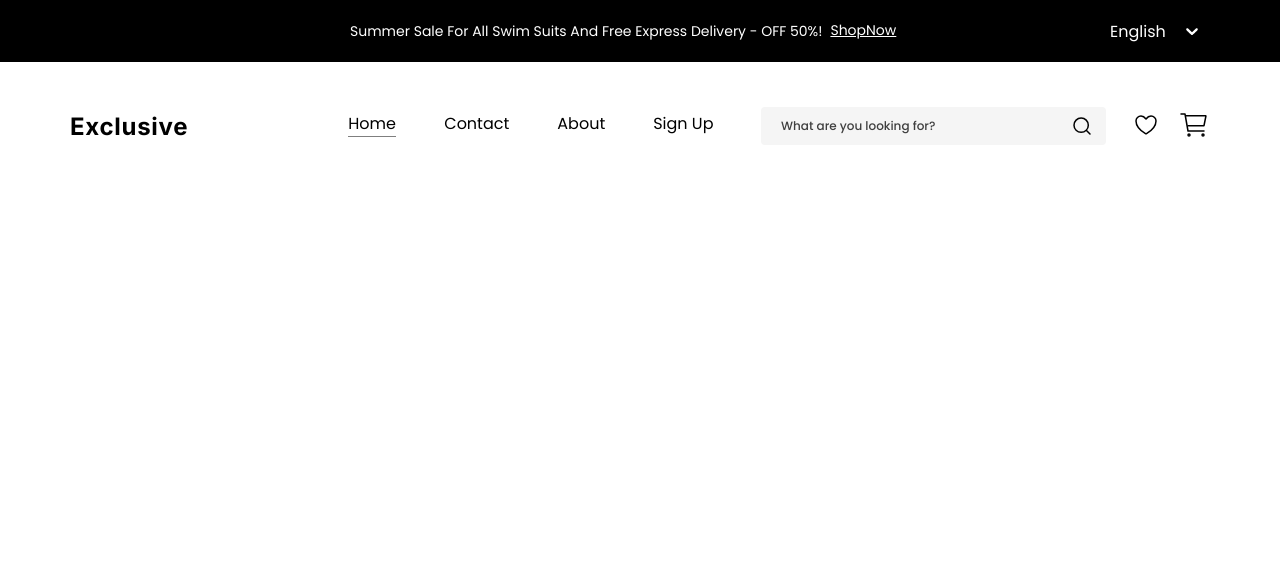
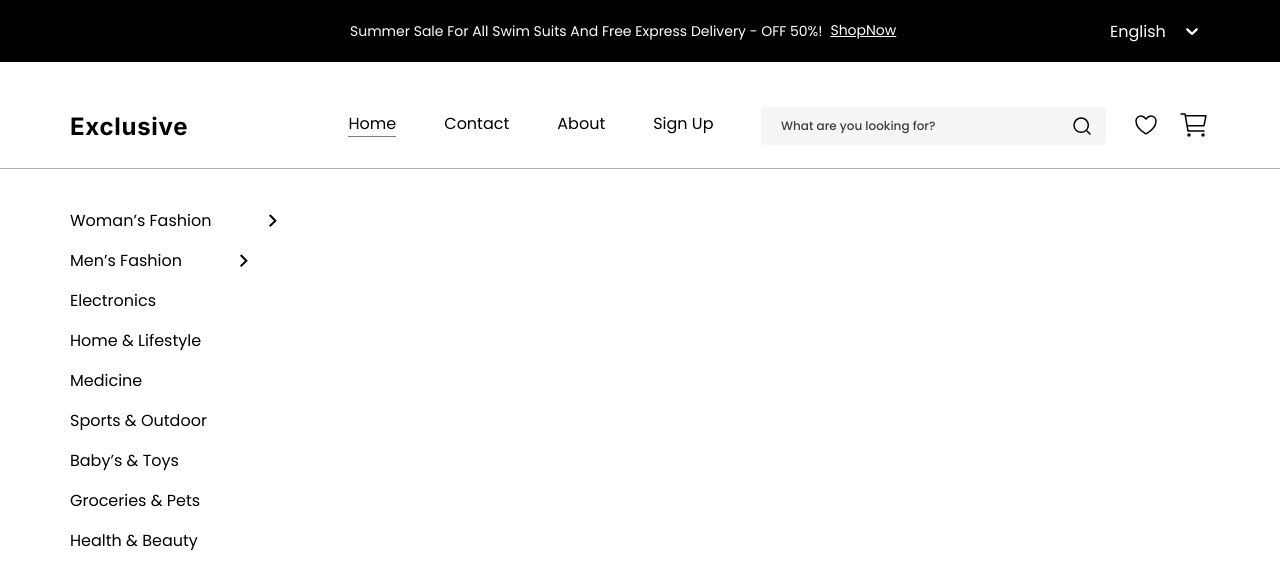
Before and after one commit to AndreyHunter/exclusive, a React (Vite) app: page / in a window 1280 px wide. Shown: the top 588 px of the page. Built offline with nearby package versions, Linux system fonts and the light colour scheme.

Commit message:
Added a categoryNav component

```diff
--- /dev/null
+++ b/src/components/categoryNav/CategoryNav.jsx
@@ -0,0 +1,23 @@
+import { Link } from 'react-router-dom';
+import categoriesNav from './categoriesNav';
+import Arrow from '../../ui/Arrow/Arrow';
+
+import styles from './categoryNav.module.scss';
+
+const CategoryNav = () => {
+    return (
+        <ul className={styles.list}>
+            {categoriesNav &&
+                categoriesNav.map((category) => (
+                    <li key={category.id} className={styles.item}>
+                        <Link to={`/category${category.path}`} className={styles.link}>
+                            {category.name}
+                        </Link>
+                        {category.subcategories && <Arrow />}
+                    </li>
+                ))}
+        </ul>
+    );
+};
+
+export default CategoryNav;
--- /dev/null
+++ b/src/components/categoryNav/categoriesNav.js
@@ -0,0 +1,83 @@
+const categoriesNav = [
+    {
+        id: 1,
+        name: 'Woman’s Fashion',
+        path: '/woman’s-fashion',
+        subcategories: [
+            {
+                id: 1,
+                name: 'jackets',
+                path: '/jackets',
+            },
+            {
+                id: 2,
+                name: 'jackets',
+                path: '/shoos',
+            },
+            {
+                id: 3,
+                name: 'jackets',
+                path: '/trousers',
+            },
+        ],
+    },
+    {
+        id: 2,
+        name: 'Men’s Fashion',
+        path: '/men’s-fashion',
+        subcategories: [
+            {
+                id: 1,
+                name: 'jackets',
+                path: '/jackets',
+            },
+            {
+                id: 2,
+                name: 'jackets',
+                path: '/shoos',
+            },
+            {
+                id: 3,
+                name: 'jackets',
+                path: '/trousers',
+            },
+        ],
+    },
+    {
+        id: 3,
+        name: 'Electronics',
+        path: '/electronics',
+    },
+    {
+        id: 4,
+        name: 'Home & Lifestyle',
+        path: '/home-lifestyle',
+    },
+    {
+        id: 5,
+        name: 'Medicine',
+        path: '/medicine',
+    },
+    {
+        id: 6,
+        name: 'Sports & Outdoor',
+        path: '/sports-outdoor',
+    },
+    {
+        id: 7,
+        name: 'Baby’s & Toys',
+        path: '/baby’s-toys',
+    },
+    {
+        id: 8,
+        name: 'Groceries & Pets',
+        path: '/groceries-pets',
+    },
+    {
+        id: 9,
+        name: 'Health & Beauty',
+        path: '/health-beauty',
+    },
+];
+
+export default categoriesNav;
--- /dev/null
+++ b/src/components/categoryNav/categoryNav.module.scss
@@ -0,0 +1,18 @@
+.list {
+    padding-top: 40px;
+    display: inline-flex;
+    flex-direction: column;
+    gap: 16px;
+}
+
+.item {
+    display: flex;
+    align-items: center;
+    gap: 50px;
+}
+
+.link {
+    color: black;
+    font-size: 1rem;
+    line-height: 150%;
+}
--- a/src/components/header/Header.jsx
+++ b/src/components/header/Header.jsx
@@ -5,10 +5,13 @@ import UserActions from '../userActions/UserActions';
 
 import navBarPages from '../../constants/navBarPages';
 
+import Container from '../container/Container';
+
 import styles from './header.module.scss';
 
 const Header = () => {
     return (
+        <Container>
             <div className={styles.content}>
                 <div className={styles.left}>
                     <Logo />
@@ -19,6 +22,7 @@ const Header = () => {
                     <UserActions />
                 </div>
             </div>
+        </Container>
     );
 };
 
--- a/src/components/header/headerNav/headerNav.module.scss
+++ b/src/components/header/headerNav/headerNav.module.scss
@@ -5,6 +5,7 @@
 
 .link {
     display: flex;
+    align-items: center;
     flex-direction: column;
     color: black;
     font-size: 1rem;
--- a/src/pages/homePage/HomePage.jsx
+++ b/src/pages/homePage/HomePage.jsx
@@ -1,5 +1,6 @@
 import TopHeader from '../../components/topHeader/TopHeader';
 import Header from '../../components/header/Header';
+import CategoryNav from '../../components/categoryNav/CategoryNav';
 
 import Container from '../../components/container/Container';
 
@@ -11,9 +12,14 @@ const HomePage = () => {
             <div style={{ paddingBottom: 45 }}>
                 <TopHeader />
             </div>
-            <Container variant="default">
-                <Header />
-            </Container>
+
+            <Header />
+            <div style={{ paddingTop: 23, borderBottom: '1px solid black', opacity: 0.3 }} />
+            <section>
+                <Container>
+                    <CategoryNav />
+                </Container>
+            </section>
         </>
     );
 };
--- /dev/null
+++ b/src/ui/Arrow/Arrow.jsx
@@ -0,0 +1,17 @@
+const Arrow = () => {
+    return (
+        <svg
+            xmlns="http://www.w3.org/2000/svg"
+            width="24"
+            height="24"
+            viewBox="0 0 24 24"
+            fill="none">
+            <path
+                d="M12.95 11.636L8 6.68597L9.414 5.27197L15.778 11.636L9.414 18L8 16.586L12.95 11.636Z"
+                fill="black"
+            />
+        </svg>
+    );
+};
+
+export default Arrow;
```
Lines whose indentation alone changed are shown as unchanged.
